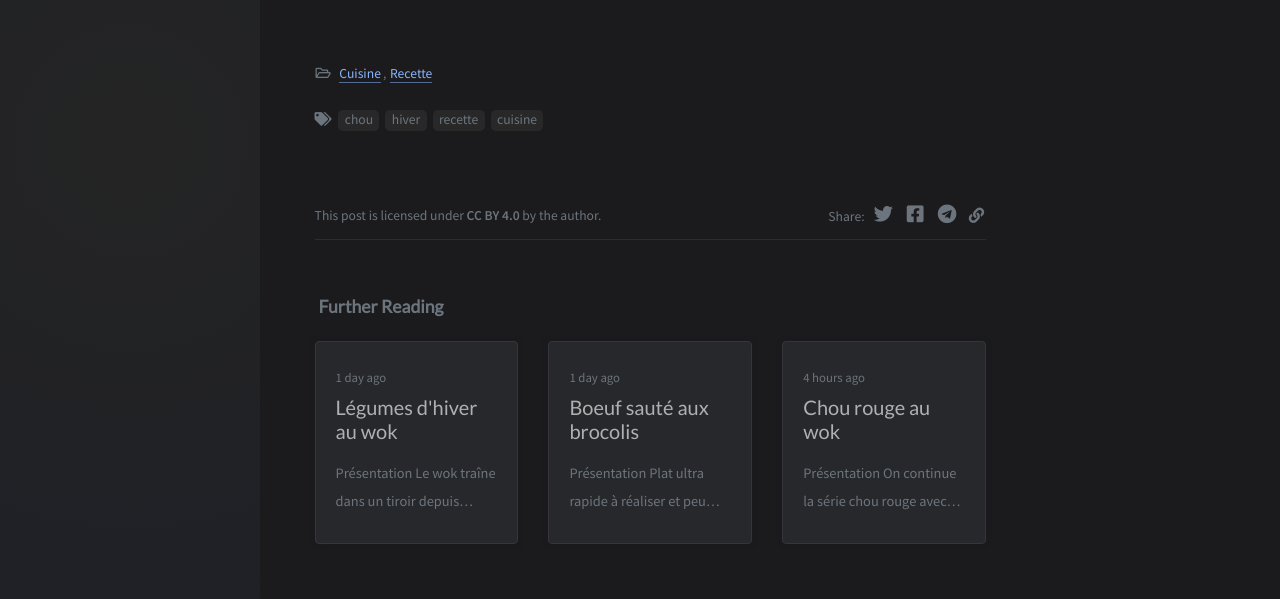
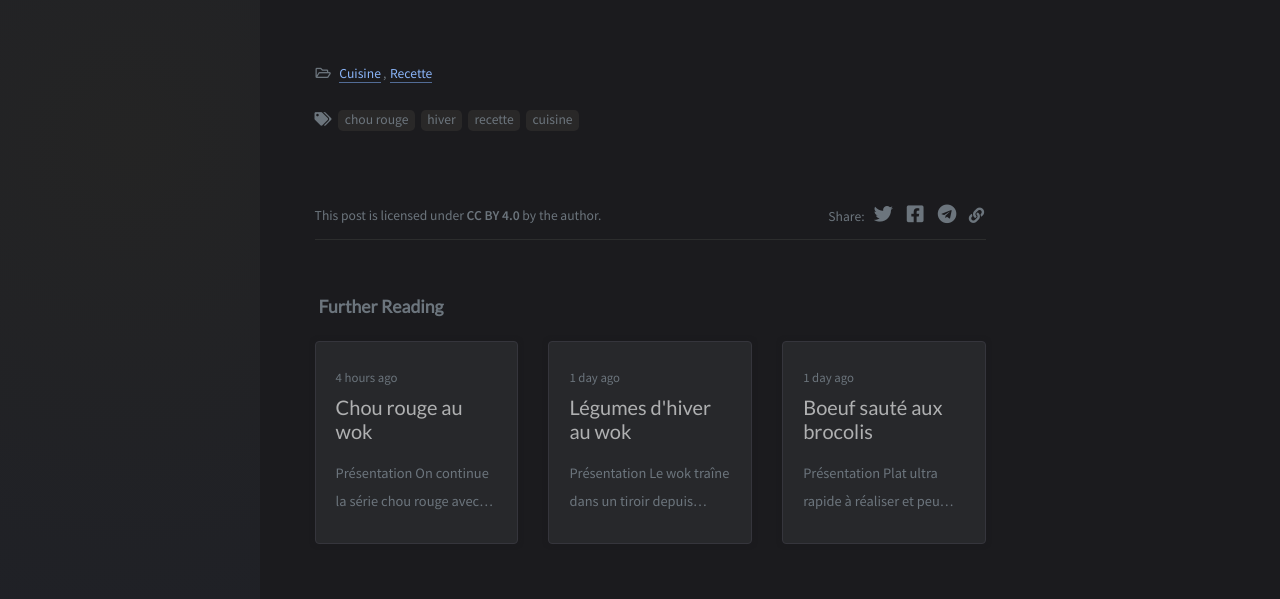
Before and after one commit to M3gur0/M3gur0.github.io, a Jekyll site: the page built from _posts/2021-01-07-recette_salade_chou_rouge_riz.md, in a window 1280 px wide and 1400 px high, scrolled down 1051 px. Shown: the part 557-1156 px from the top of the window. Built offline with Jekyll 4.4.1, drawn with Linux system fonts in a browser that asks for light colours; nearby versions of some CDN libraries; comment, search, counter and statistics services are not loaded; some of the changed text lies outside the part shown.

```diff
--- a/_posts/2021-01-07-recette_salade_chou_rouge_riz.md
+++ b/_posts/2021-01-07-recette_salade_chou_rouge_riz.md
@@ -2,7 +2,7 @@
 title: Salade riz Camarguais au chou rouge
 date: 2021-01-07 09:20:00 +0100
 categories: [Cuisine, Recette]
-tags: [chou, hiver, recette, cuisine]
+tags: [chou rouge, hiver, recette, cuisine]
 image: /assets/img/cover/chou_rouge.jpg
 ---
 
```
Also changed, not shown: _tabs/about.md (+1 -2 lines).
